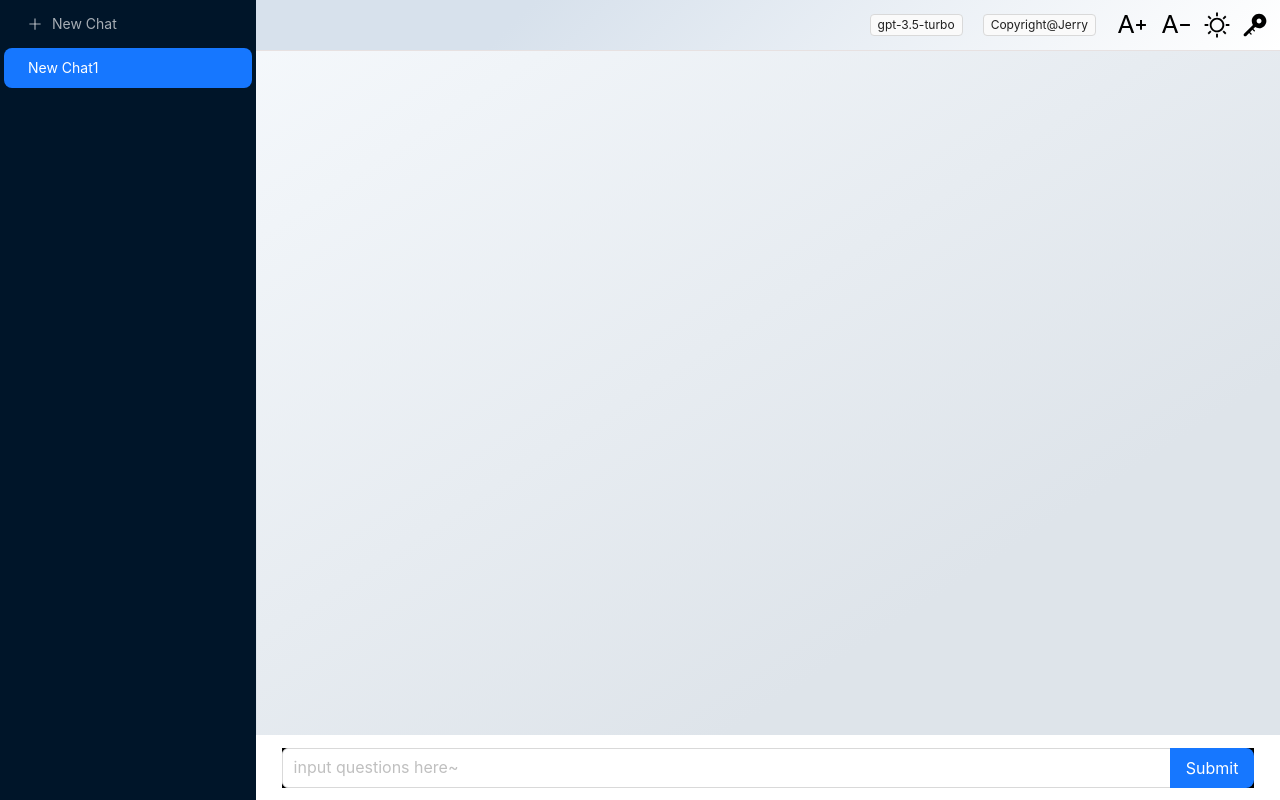
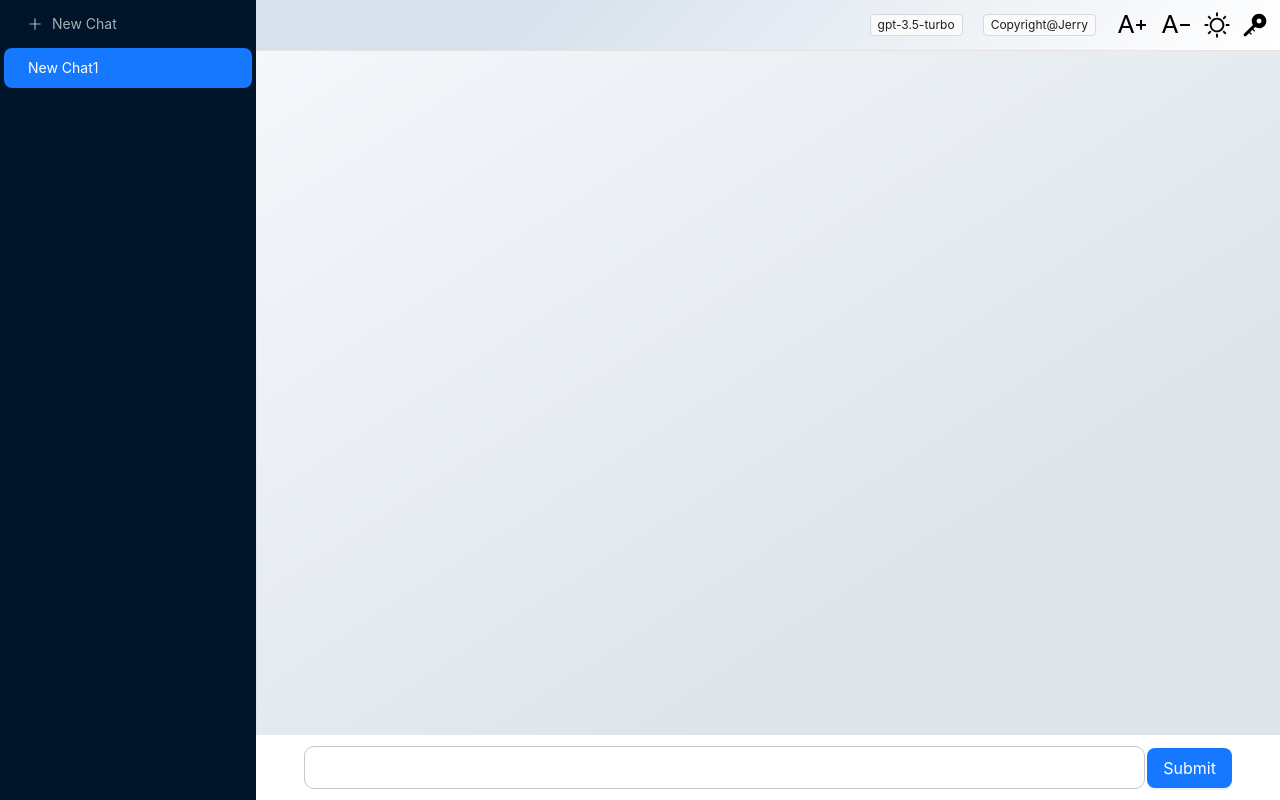
Before and after one commit to jerry0chou/chat-gpt-web, a React (Create React App) app: page / in a window 1280 px wide. Built offline with nearby package versions, Linux system fonts and the light colour scheme.

Commit message:
feat: replace input with customized input

```diff
--- a/src/components/InputArea/InputArea.tsx
+++ b/src/components/InputArea/InputArea.tsx
@@ -1,10 +1,8 @@
 import React, {useRef, useState} from "react";
-import {Input} from "antd";
+import {Button} from "antd";
 import './index.css'
 import useAllStates from "../../hooks/useAllStates";
-import {InputContainer} from "./css";
-
-const {Search} = Input;
+import {InputContainer, Input} from "./css";
 
 export interface InputAreaProps {
     onSubmit: (value: string) => void
@@ -25,24 +23,20 @@ export default function InputArea(p: InputAreaProps) {
         } else if (e.code === 'ArrowDown' && index < questionList.length - 1) {
             setInputValue(questionList[index + 1].content)
             index += 1
+        }else if(e.code === 'Enter'){
+            setInputValue('')
+            p.onSubmit(inputValue)
         }
         currentIndex.current = index
     }
     return (<div>
         <div className="position-input-area">
             <InputContainer theme={theme}>
-                <Search style={{width: '95%', background: 'black'}} placeholder="input questions here~ "
-                        enterButton="Submit" size="large"
-                        loading={loading}
-                        allowClear
-                        value={inputValue}
-                        onKeyUp={onKeyUp}
-                        onChange={onInputChange}
-                        onSearch={(value) => {
-                            setInputValue('')
-                            p.onSubmit(value)
-                        }}
-                />
+                <Input theme={theme} value={inputValue} onKeyUp={onKeyUp} onChange={onInputChange}/>
+                <Button type="primary" size="large" loading={loading} onClick={() => {
+                    setInputValue('')
+                    p.onSubmit(inputValue)
+                }}>Submit</Button>
             </InputContainer>
         </div>
     </div>)
--- a/src/components/InputArea/css.tsx
+++ b/src/components/InputArea/css.tsx
@@ -8,5 +8,21 @@ export const InputContainer = styled.div<{theme: Theme}>`
   height: 65px;
   align-items: center;
   justify-content: center;
+  gap: 2px;
   background: ${p=> p.theme === Theme.day? '#ffffff': '#212125'};
 `
+export const Input = styled.input<{theme: Theme}>`
+  width: 80%;
+  height: 62%;
+  border: 1px solid ${p => p.theme === Theme.day ? '#c2c8d0' : '#10417a'};
+  background: ${p => p.theme === Theme.day ? '#ffffff' : '#313436'};
+  border-radius: 10px;
+  color: ${p => p.theme === Theme.day ? '#62646e' : '#ffffff'};;
+  outline: none;
+  font-size: 20px;
+  padding: 0 10px;
+
+  &:focus {
+    border: 1px solid #3875f6;
+  }
+`
```
